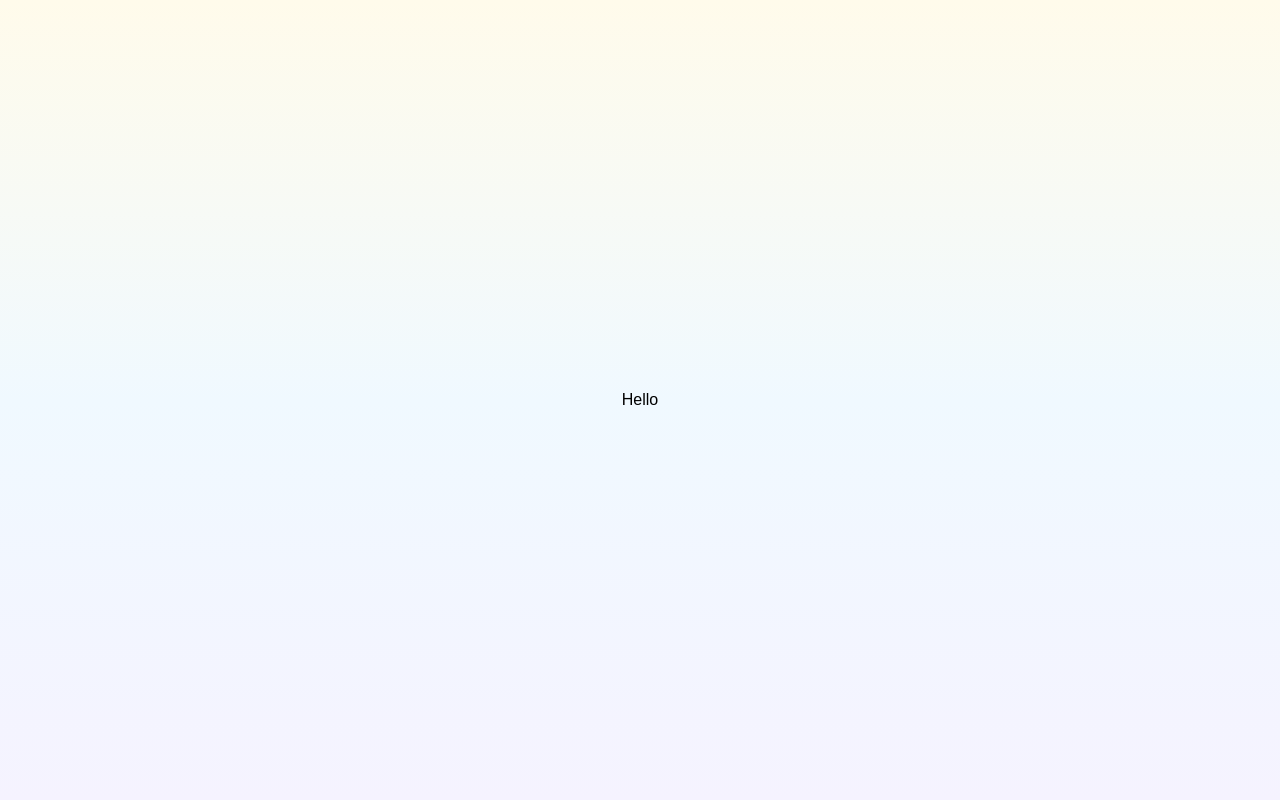
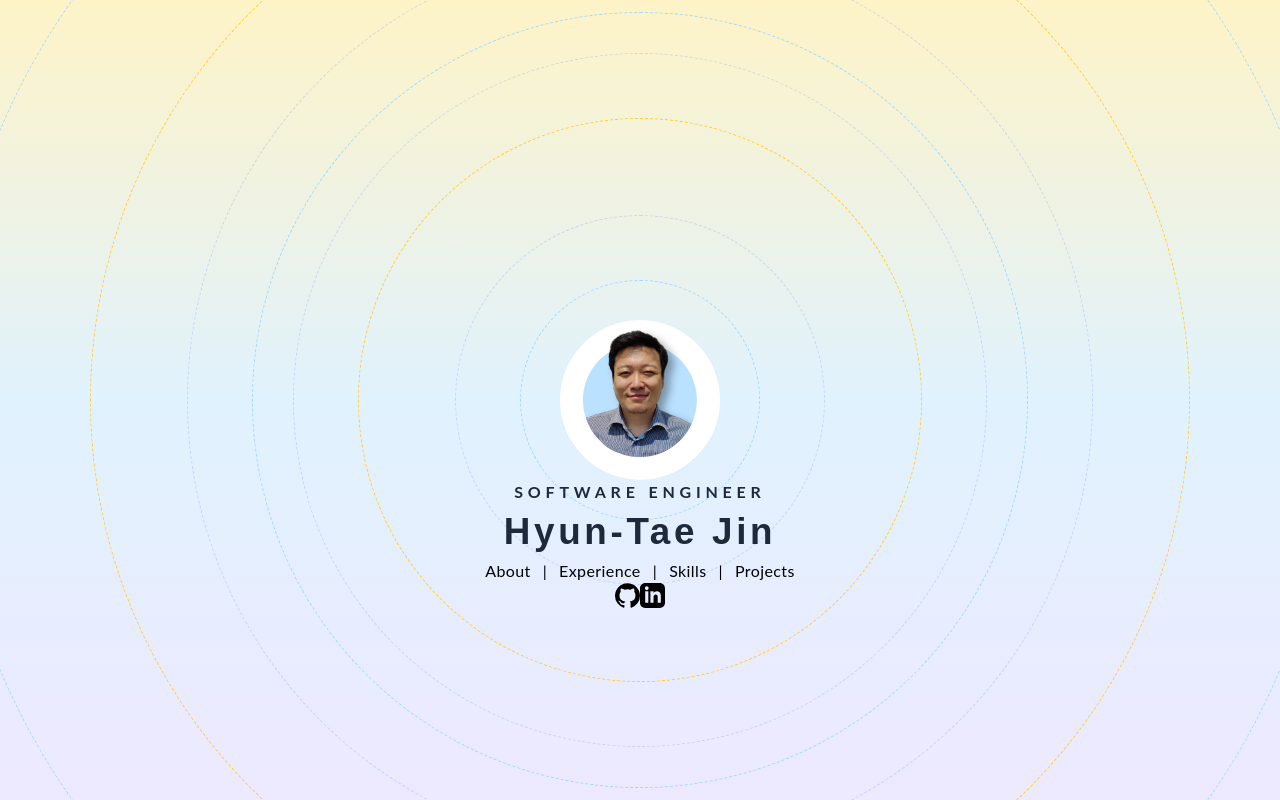
Before and after one commit to HTJin/co-lab-portfolio, a React (Vite) app: page / in a window 1280 px wide. Built offline with nearby package versions, Linux system fonts and the light colour scheme.

Commit message:
defined color theme, added some icons

```diff
--- a/src/App.tsx
+++ b/src/App.tsx
@@ -1,7 +1,45 @@
+import Face from "./assets/avatar.png";
+import { Github, Linkedin } from "./components/Icons";
+
 function App() {
   return (
-    <div className="font-work flex h-screen w-screen flex-col items-center justify-center bg-gradient-to-b from-amber-50 via-sky-50 to-violet-50">
-      Hello
+    <div className="font-lato fixed flex h-screen w-screen flex-col items-center justify-center bg-gradient-to-b from-amber-100 via-sky-100 to-violet-100">
+      <img
+        className="border-primary absolute h-40 w-fit"
+        src={Face}
+        alt="My Face"
+      />
+      <div className="absolute flex flex-col items-center">
+        <div className="mt-72 font-bold uppercase tracking-[.3em] text-slate-800">
+          Software Engineer
+        </div>
+        <h1 className="font-work text-[2.3em] font-bold tracking-widest text-slate-800">
+          Hyun-Tae Jin
+        </h1>
+        <nav className="flex gap-3 tracking-wide">
+          <a href="#about">About</a> | <a href="#experience">Experience</a> |
+          <a href="#skills">Skills</a> | <a href="#projects">Projects</a>
+        </nav>
+        <div className="flex w-[50px]">
+          <Github />
+          <Linkedin />
+        </div>
+      </div>
+      <div className="border-primary flex items-center justify-center rounded-full border border-dashed p-36">
+        <div className="border-secondary flex items-center justify-center rounded-full border border-dashed p-24">
+          <div className="border-tertiary flex items-center justify-center rounded-full border border-dashed border-opacity-20 p-16">
+            <div className="border-primary flex items-center justify-center rounded-full border border-dashed p-10">
+              <div className="border-tertiary flex items-center justify-center rounded-full border border-dashed border-opacity-20 p-16">
+                <div className="border-secondary flex items-center justify-center rounded-full border border-dashed p-24">
+                  <div className="border-tertiary flex items-center justify-center rounded-full border border-dashed border-opacity-20 p-16">
+                    <div className="border-primary flex h-60 w-60 items-center justify-center rounded-full border border-dashed p-10"></div>
+                  </div>
+                </div>
+              </div>
+            </div>
+          </div>
+        </div>
+      </div>
     </div>
   );
 }
--- /dev/null
+++ b/src/components/Icons.tsx
@@ -0,0 +1,15 @@
+export const Github = () => {
+  return (
+    <svg viewBox="0 0 16 16" aria-hidden="true">
+      <path d="M8 .198a8 8 0 0 0-8 8 7.999 7.999 0 0 0 5.47 7.59c.4.076.547-.172.547-.384 0-.19-.007-.694-.01-1.36-2.226.482-2.695-1.074-2.695-1.074-.364-.923-.89-1.17-.89-1.17-.725-.496.056-.486.056-.486.803.056 1.225.824 1.225.824.714 1.224 1.873.87 2.33.666.072-.518.278-.87.507-1.07-1.777-.2-3.644-.888-3.644-3.954 0-.873.31-1.586.823-2.146-.09-.202-.36-1.016.07-2.118 0 0 .67-.214 2.2.82a7.67 7.67 0 0 1 2-.27 7.67 7.67 0 0 1 2 .27c1.52-1.034 2.19-.82 2.19-.82.43 1.102.16 1.916.08 2.118.51.56.82 1.273.82 2.146 0 3.074-1.87 3.75-3.65 3.947.28.24.54.73.54 1.48 0 1.07-.01 1.93-.01 2.19 0 .21.14.46.55.38A7.972 7.972 0 0 0 16 8.199a8 8 0 0 0-8-8Z" />
+    </svg>
+  );
+};
+
+export const Linkedin = () => {
+  return (
+    <svg viewBox="0 0 24 24" aria-hidden="true">
+      <path d="M19 0h-14c-2.761 0-5 2.239-5 5v14c0 2.761 2.239 5 5 5h14c2.762 0 5-2.239 5-5v-14c0-2.761-2.238-5-5-5zm-11 19h-3v-11h3v11zm-1.5-12.268c-.966 0-1.75-.79-1.75-1.764s.784-1.764 1.75-1.764 1.75.79 1.75 1.764-.783 1.764-1.75 1.764zm13.5 12.268h-3v-5.604c0-3.368-4-3.113-4 0v5.604h-3v-11h3v1.765c1.396-2.586 7-2.777 7 2.476v6.759z" />
+    </svg>
+  );
+};
--- a/tailwind.config.js
+++ b/tailwind.config.js
@@ -6,7 +6,13 @@ export default {
       lato: ["Lato", "sans-serif"],
       work: ["Work Sans", "sans-serif"],
     },
-    extend: {},
+    extend: {
+      colors: {
+        primary: "#9FD8FF",
+        secondary: "#FFCD32",
+        tertiary: "#465BFF",
+      },
+    },
   },
   plugins: [],
 };
```
